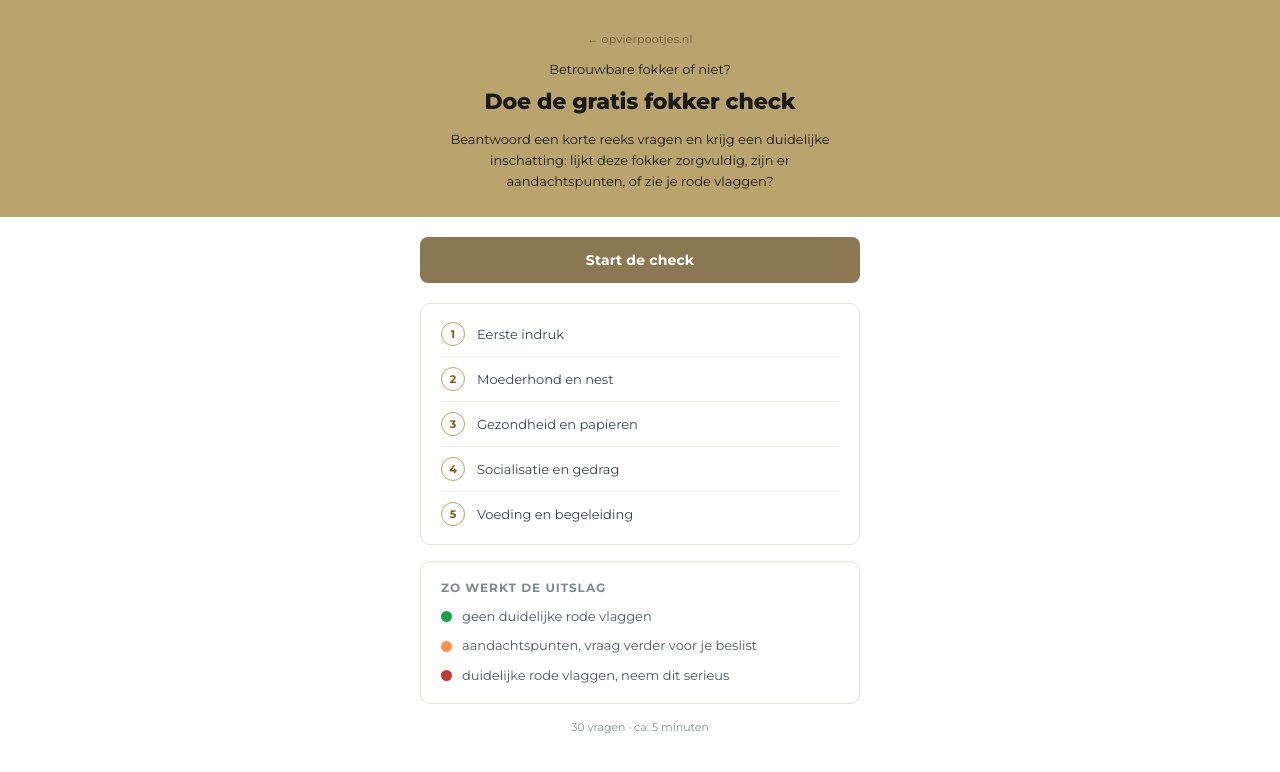
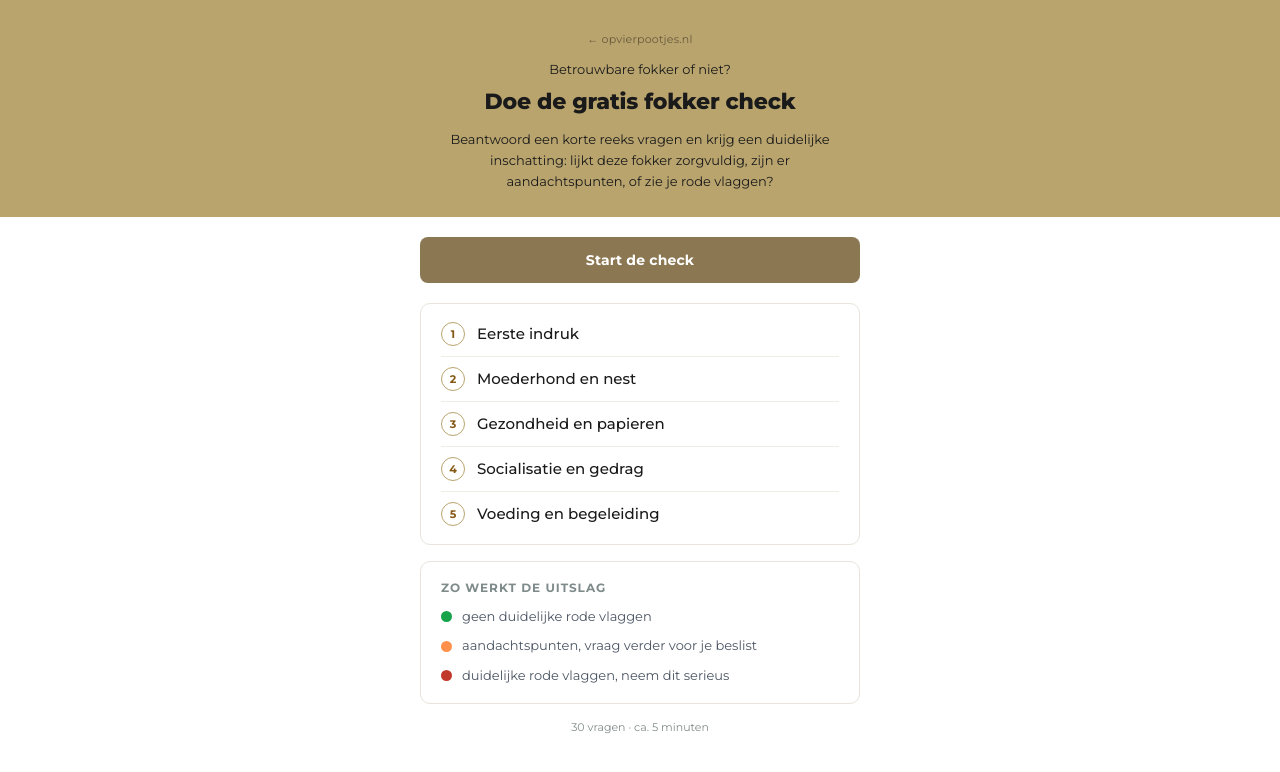
Before and after one commit to opvierpootjes-web/fokkercheck, a React (Vite) app: page / in a window 1280 px wide. Shown: the top 772 px of the page. Built offline with nearby package versions, Linux system fonts and the light colour scheme.

Commit message:
themalijst letters groter

```diff
--- a/src/App.jsx
+++ b/src/App.jsx
@@ -347,7 +347,7 @@ function StartScreen({ onStart }) {
           {THEMES.map((t, i) => (
             <div key={t.id} style={{ display: 'flex', alignItems: 'center', gap: 12, paddingBottom: i < THEMES.length - 1 ? 10 : 0, marginBottom: i < THEMES.length - 1 ? 10 : 0, borderBottom: i < THEMES.length - 1 ? '1px solid #f0ece6' : 'none' }}>
               <div style={{ width: 24, height: 24, borderRadius: '50%', border: `1.5px solid ${C.copperLight}`, color: C.copper, fontWeight: 700, fontSize: 11, display: 'flex', alignItems: 'center', justifyContent: 'center', flexShrink: 0 }}>{i + 1}</div>
-              <span style={{ fontSize: 13, color: '#374151' }}>{t.name}</span>
+              <span style={{ fontSize: 15, fontWeight: 500, color: '#1a1a1a' }}>{t.name}</span>
             </div>
           ))}
         </div>
```
